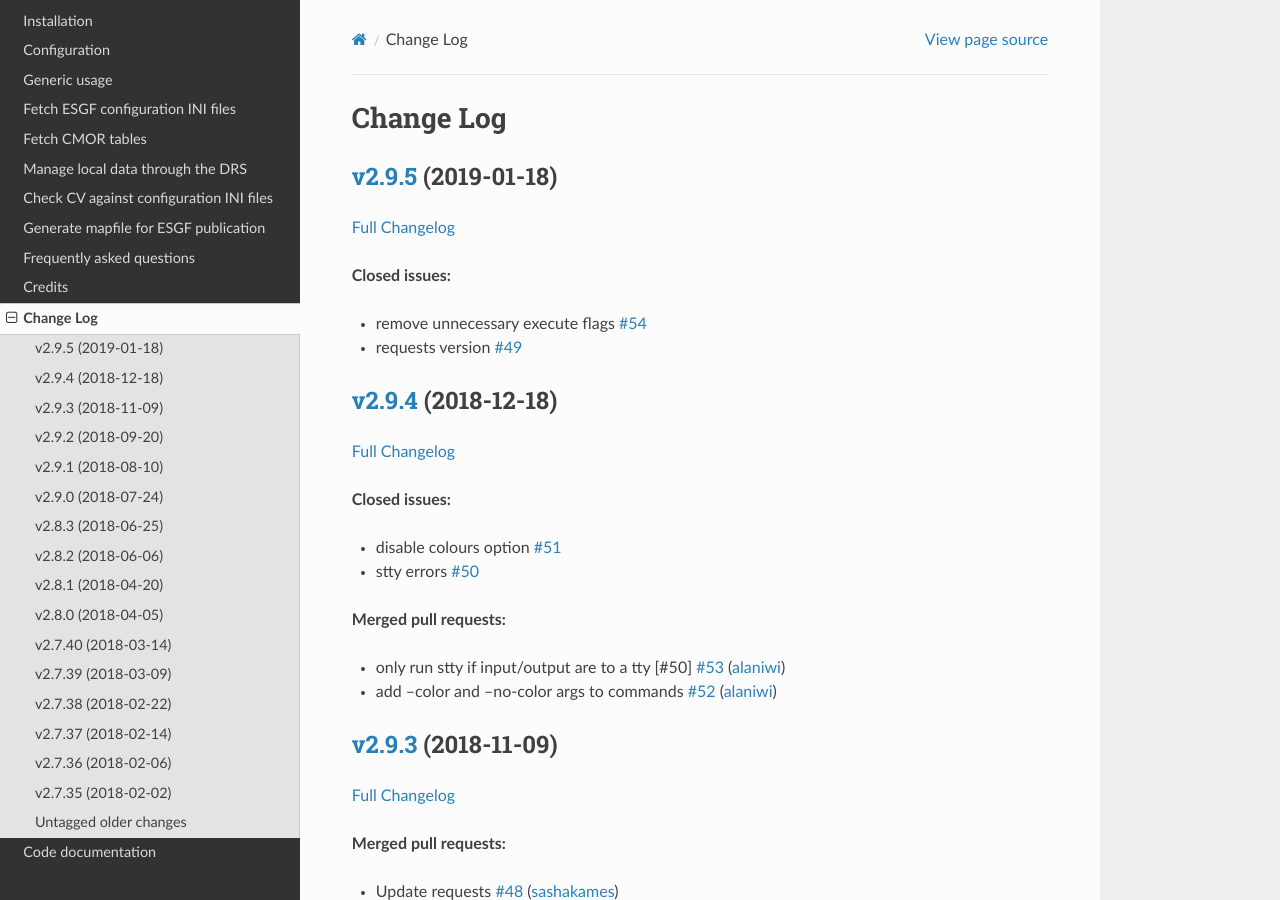
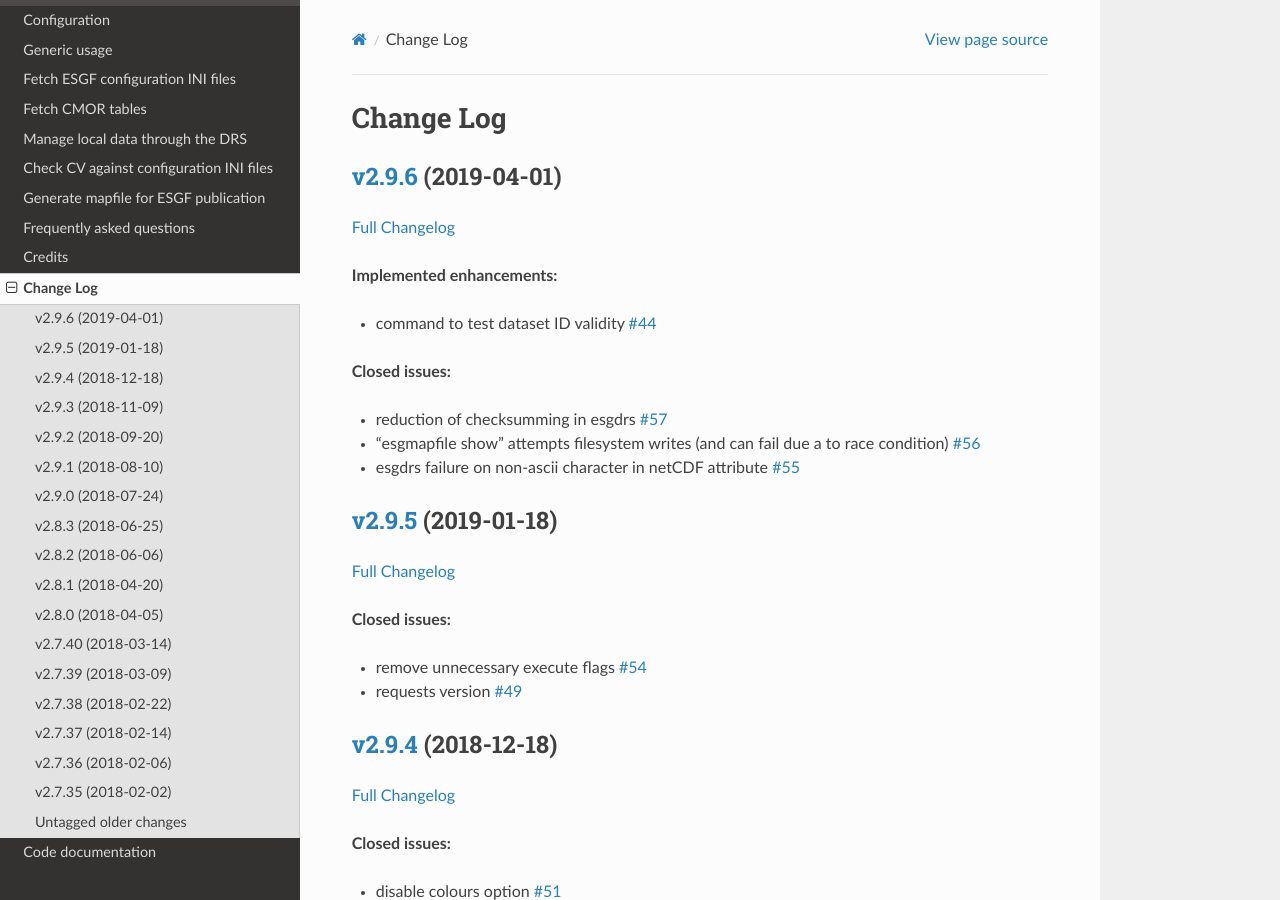
Before and after one commit to ESGF/esgf-prepare, a Sphinx documentation site: the page built from docs/log.rst, in a window 1280 px wide and 900 px high. Built offline with Sphinx 7.4.7 and the Read the Docs theme 2.0.0, drawn with Linux system fonts in a browser that asks for light colours; the version number could not be read and is left out.

Commit message:
doc update

```diff
--- a/docs/log.rst
+++ b/docs/log.rst
@@ -3,6 +3,27 @@
 
 Change Log
 ==========
+
+`v2.9.6 <https://github.com/ESGF/esgf-prepare/tree/v2.9.6>`__ (2019-04-01)
+--------------------------------------------------------------------------
+
+`Full
+Changelog <https://github.com/ESGF/esgf-prepare/compare/v2.9.5...v2.9.6>`__
+
+**Implemented enhancements:**
+
+-  command to test dataset ID validity
+   `#44 <https://github.com/ESGF/esgf-prepare/issues/44>`__
+
+**Closed issues:**
+
+-  reduction of checksumming in esgdrs
+   `#57 <https://github.com/ESGF/esgf-prepare/issues/57>`__
+-  "esgmapfile show" attempts filesystem writes (and can fail due a to
+   race condition)
+   `#56 <https://github.com/ESGF/esgf-prepare/issues/56>`__
+-  esgdrs failure on non-ascii character in netCDF attribute
+   `#55 <https://github.com/ESGF/esgf-prepare/issues/55>`__
 
 `v2.9.5 <https://github.com/ESGF/esgf-prepare/tree/v2.9.5>`__ (2019-01-18)
 --------------------------------------------------------------------------
```
